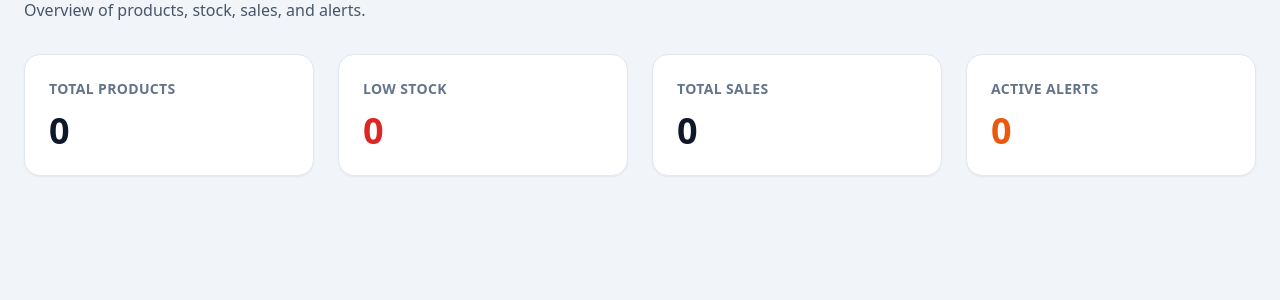
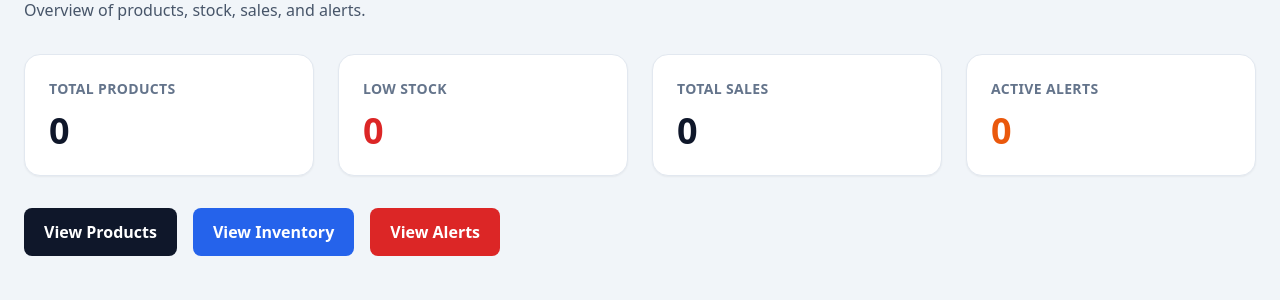
Before and after one commit to itesh-singh/smart-inventory-management-system, a Django app: page / in a window 1280 px wide. Shown: the part 147-447 px from the top of the page. Run offline with Django 5.2, Linux system fonts and the light colour scheme; data that the repository does not hold is empty; some libraries are stand-ins or nearby versions.

Commit message:
feat(frontend): add clickable navbar logo and dashboard quick action buttons

```diff
--- a/templates/frontend/base.html
+++ b/templates/frontend/base.html
@@ -9,7 +9,9 @@
 <body class="bg-slate-100 text-slate-900 min-h-screen">
     <nav class="bg-slate-950 text-white border-b border-slate-800 shadow-sm">
         <div class="max-w-7xl mx-auto px-6 py-4 flex justify-between items-center">
-            <h1 class="text-2xl font-bold tracking-tight">Smart Inventory</h1>
+            <a href="/" class="text-2xl font-bold tracking-tight hover:text-slate-300 transition">
+                Smart Inventory
+            </a>
 
             <div class="space-x-2 text-sm flex items-center">
                 <a href="/"
--- a/templates/frontend/dashboard.html
+++ b/templates/frontend/dashboard.html
@@ -33,4 +33,21 @@
 
 </div>
 
+<div class="mt-8 flex flex-wrap gap-4">
+    <a href="/products-page/"
+       class="inline-flex items-center px-5 py-3 rounded-lg bg-slate-900 text-white font-semibold hover:bg-slate-800 transition">
+        View Products
+    </a>
+
+    <a href="/inventory-page/"
+       class="inline-flex items-center px-5 py-3 rounded-lg bg-blue-600 text-white font-semibold hover:bg-blue-500 transition">
+        View Inventory
+    </a>
+
+    <a href="/alerts-page/"
+       class="inline-flex items-center px-5 py-3 rounded-lg bg-red-600 text-white font-semibold hover:bg-red-500 transition">
+        View Alerts
+    </a>
+</div>
+
 {% endblock %}
```
